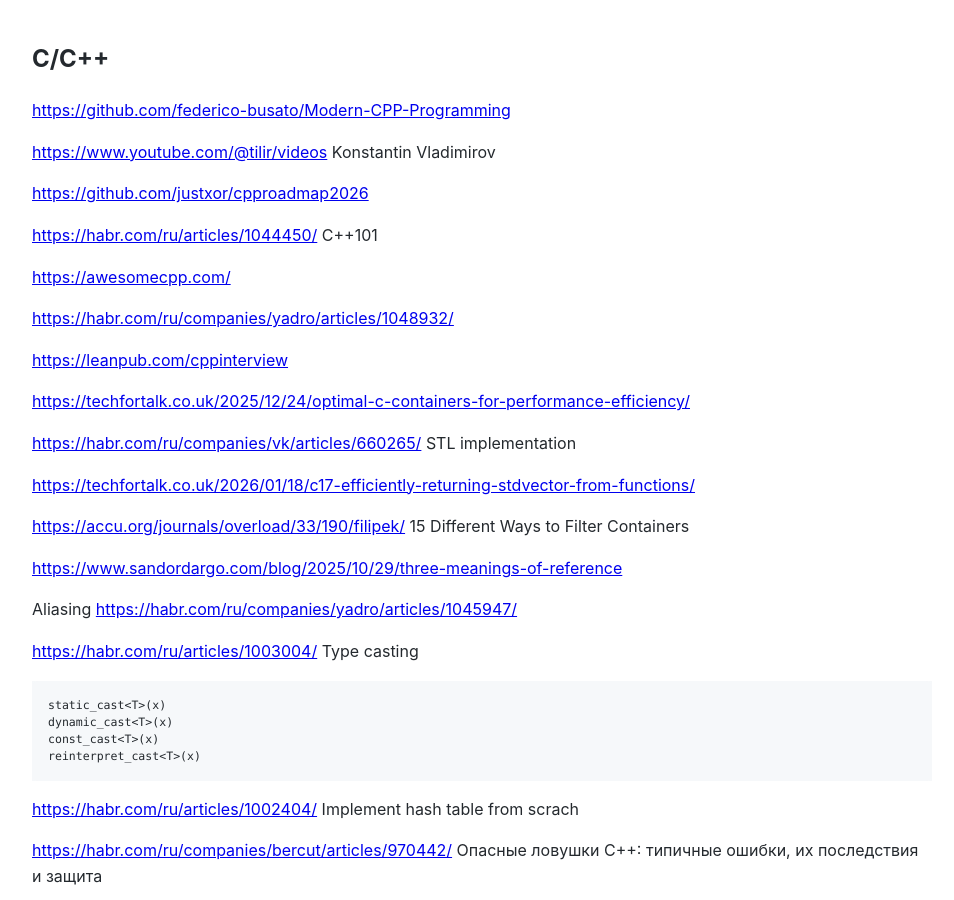
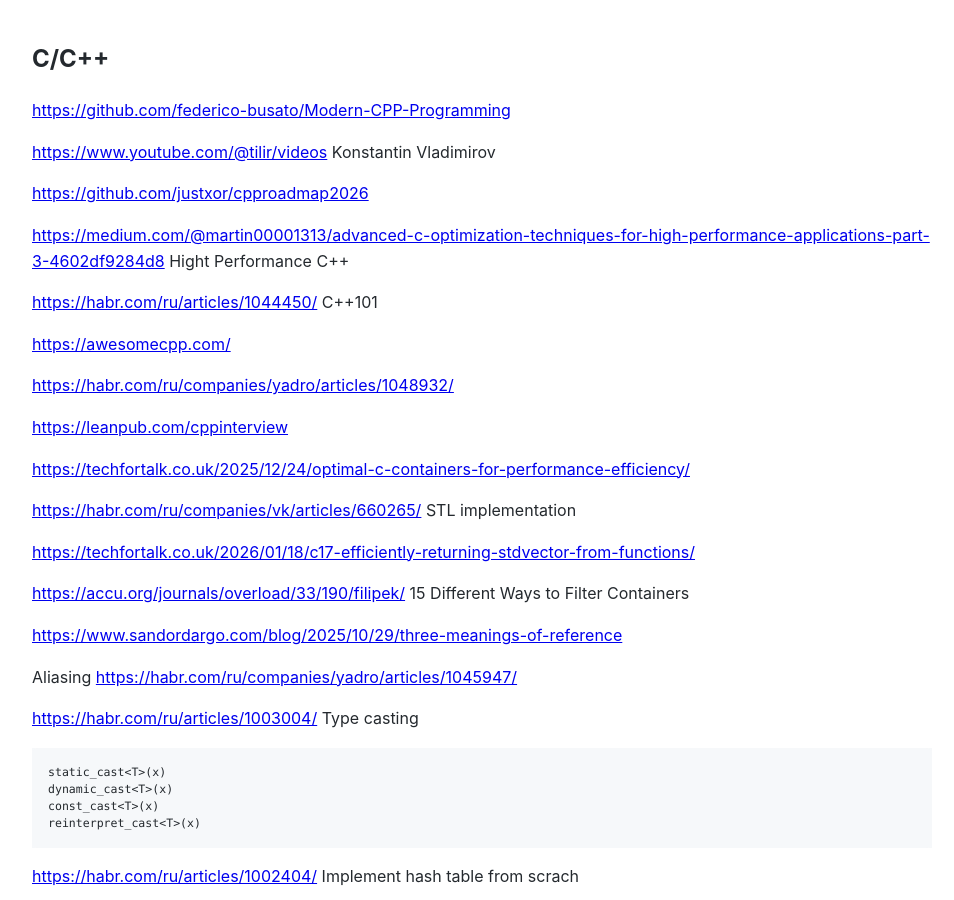
Before and after one commit to Michael-Lubinsky/michael-lubinsky.github.com, a Jekyll site: the page built from cpp/cpp.md, in a window 1280 px wide and 900 px high. Shown: the whole window, without its empty margins (158-1112 px from the left). Built offline with Jekyll 4.4.1, drawn with Linux system fonts in a browser that asks for light colours; our own code applies the rules of GitHub Pages for plain Markdown files.

Commit message:
Update cpp.md

```diff
--- a/cpp/cpp.md
+++ b/cpp/cpp.md
@@ -5,6 +5,9 @@
 <https://www.youtube.com/@tilir/videos> Konstantin Vladimirov
 
 <https://github.com/justxor/cpproadmap2026>
+
+<https://medium.com/@martin00001313/advanced-c-optimization-techniques-for-high-performance-applications-part-3-4602df9284d8> Hight Performance C++
+
 
 <https://habr.com/ru/articles/1044450/> C++101
 
```
